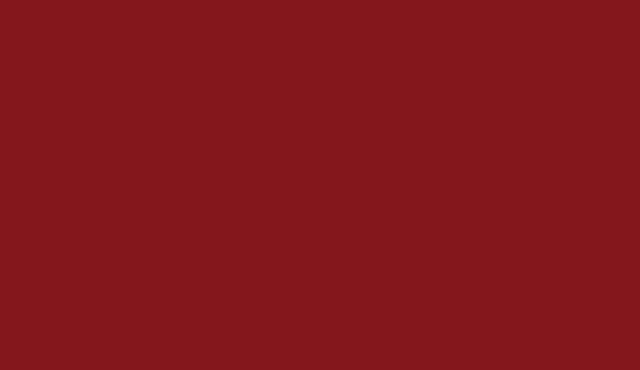
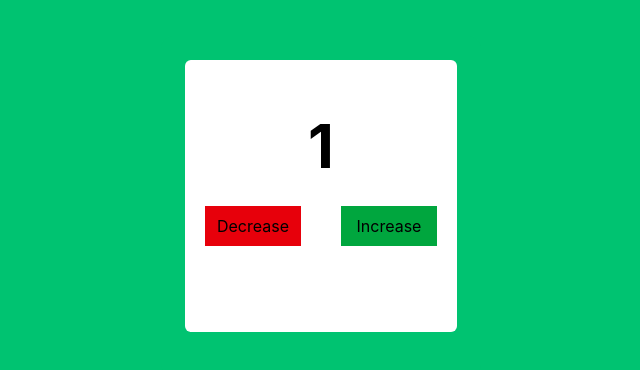
Before and after one commit to Shiyak123/i-computers-frontend-react, a React (Vite) app: page /test in a window 1280 px wide. Before the commit this address had no page. Shown: the part 194-564 px from the top of the page, without its empty margins (319-959 px from the left). Built offline with nearby package versions, Linux system fonts and the light colour scheme.

Commit message:
React-hooks🖋

```diff
--- a/package.json
+++ b/package.json
@@ -15,6 +15,8 @@
     "postcss": "^8.5.14",
     "react": "^19.2.6",
     "react-dom": "^19.2.6",
+    "react-hot-toast": "^2.6.0",
+    "react-icons": "^5.6.0",
     "react-router-dom": "^7.17.0",
     "tailwindcss": "^4.3.0"
   },
--- a/src/App.jsx
+++ b/src/App.jsx
@@ -6,15 +6,20 @@ import HomePage from './components/pages/homePage'
 import LoginPage from './components/pages/loginPage'
 import RegisterPage from './components/pages/registerPage'
 import AdminPage from './components/pages/adminPage'
+import TestPage from './components/pages/testPage'
+import { Toaster } from 'react-hot-toast'
 
 function App() {
   return (
     <div className="w-full h-screen bg-red-900">
+      <Toaster position='top-right' />
       <Routes>
         <Route path="/" element={<HomePage />} />
         <Route path="/signin" element={<LoginPage />} />
         <Route path="/signup" element={<RegisterPage />} />
         <Route path='/admin/*' element={<AdminPage />} />
+        <Route path='/test' element={<TestPage />} />
+
       </Routes>
     </div>
   )
--- /dev/null
+++ b/src/components/pages/testPage.jsx
@@ -0,0 +1,44 @@
+import { useState } from "react";
+
+export default function TestPage() {
+    const [score, setScore] = useState(1)
+
+
+    return (
+        // Main full-screen wrapper centered using flexbox
+        <div className="w-full h-screen bg-[#00c371] flex flex-col justify-center items-center p-8">
+            {/* Media Player Card Container */}
+            <div className="w-[320px] bg-[#00c371] flex flex-col gap-5 p-6 rounded-xl">
+
+                {/* White Album Art Square */}
+                <div className="w-full aspect-square bg-white rounded-md flex flex-col justify-center items-center ">
+                    <h1 className="font-bold text-6xl">{score}</h1>
+                    <div className="w-full h-[100px] flex justify-center items-center">
+                        <button className="w-[100px] h-[40px] bg-red-600 mx-5"
+                            onClick={
+                                () => {
+                                    setScore(score - 1)
+                                }
+                            }
+                        >Decrease</button>
+                        <button className="w-[100px] h-[40px] bg-green-600 mx-5"
+                            onClick={
+                                () => {
+                                    setScore(score + 1)
+                                }
+                            }
+                        >Increase  </button>
+                    </div>
+
+
+                </div>
+                {/* Bottom Controls Row */}
+                <div className="flex items-center gap-3 w-full">
+
+                </div>
+
+            </div>
+
+        </div>
+    );
+}
```
Also changed, not shown: 1 other file (tests, documents, lock files or other folders).
